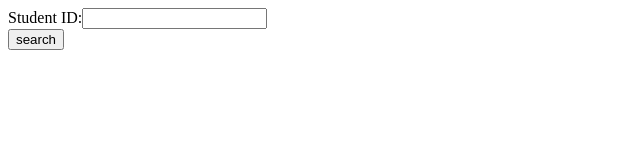
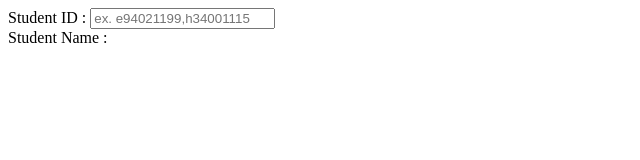
Before and after one commit to zznapnap/westmarket, a plain HTML site: page http/index.html in a window 1280 px wide. Shown: the whole page, without its empty margins (0-640 px from the left). Drawn offline with Linux system fonts and the light colour scheme.

Commit message:
input and find immediate

```diff
--- a/http/index.html
+++ b/http/index.html
@@ -5,12 +5,9 @@
 <title>Search Name</title>
 </head>
 <body>
-<form>
-Student ID:<input type="text" name="userID" id="userID">
+Student ID : <input type="text" name="userID" id="userID" onchange="searchStudentName()" placeholder="ex. e94021199,h34001115">
 <br/>
-<button type="button" onclick="searchStudentName()">search</button>
-</form>
-<p id="searchResult"></p>
+Student Name : <span id="searchResult"></span>
 <script src="searchName.js"></script>
 </body>
 </html>
```
Also changed, not shown: http/name.json (indentation only), http/searchName.js (indentation only).
